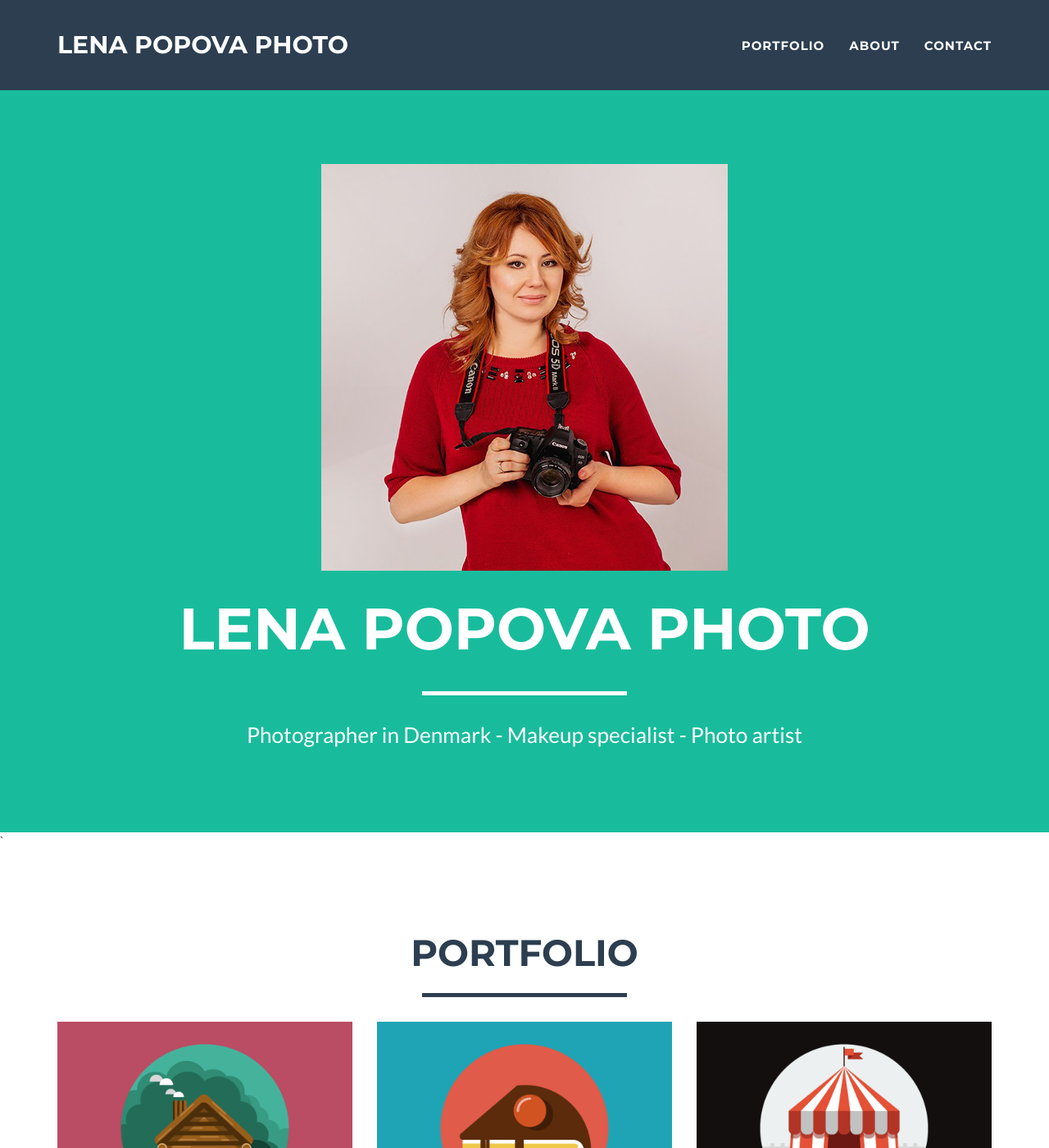
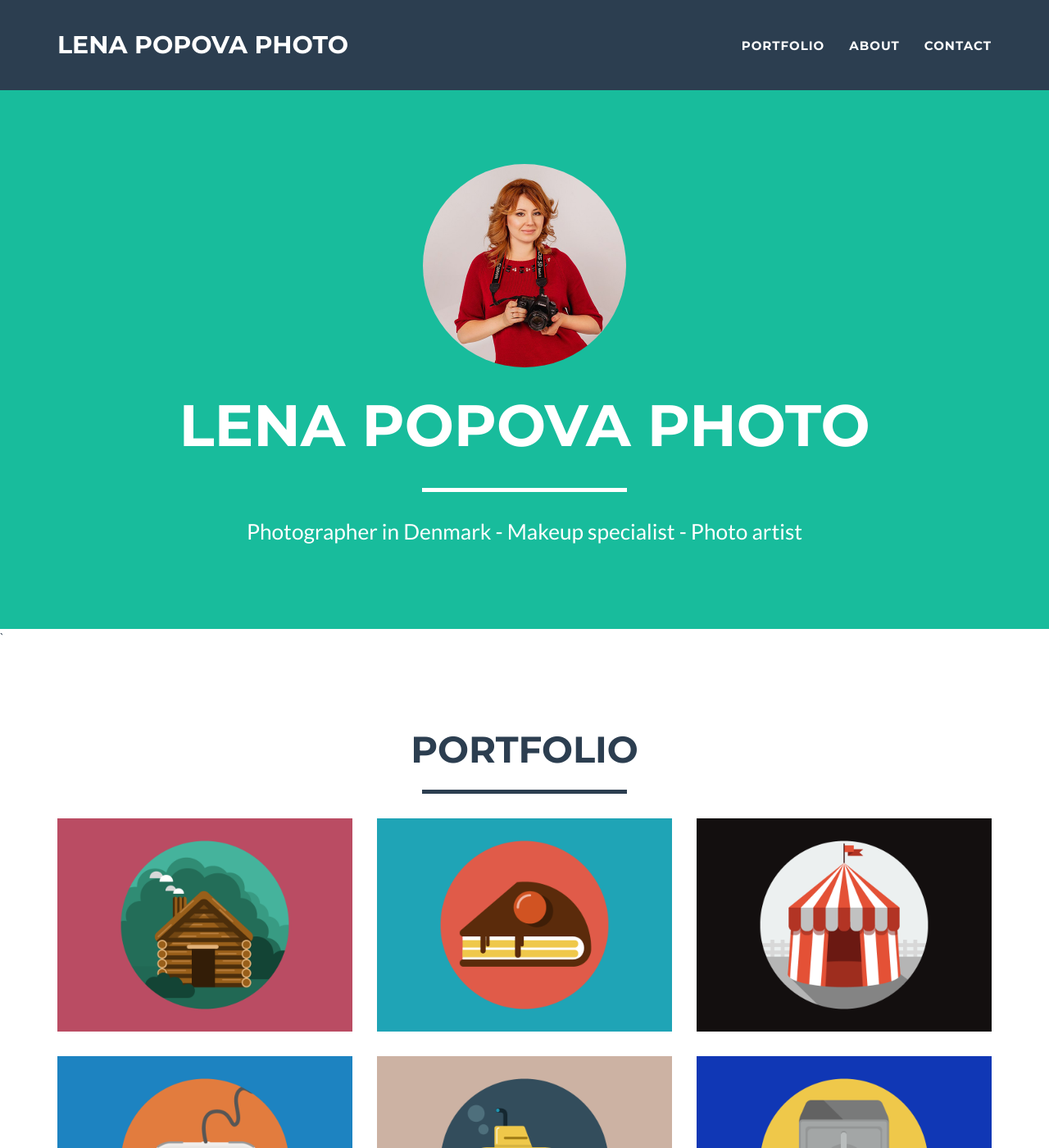
Before and after one commit to denipo/popova-photo, a Jekyll site: the page built from index.html, in a window 1280 px wide and 1400 px high. Shown: the whole window at 82% size. Built offline with Jekyll 4.4.1, drawn with Linux system fonts in a browser that asks for light colours.

Commit message:
style for photo

```diff
--- a/_includes/css/main.css
+++ b/_includes/css/main.css
@@ -93,6 +93,9 @@ header .container {
 header img {
     display: block;
     margin: 0 auto 20px;
+    height: 248px !important;
+    width: 248px;
+    border-radius: 248px;
 }
 
 header .intro-text .name {
```
